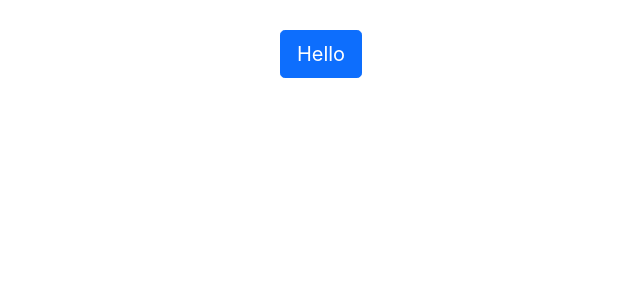
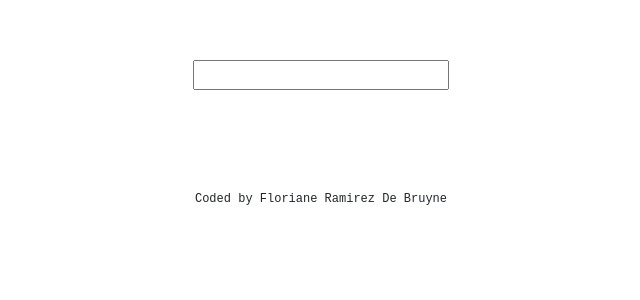
Before and after one commit to floradb26/dictionary-app, a React (Create React App) app: page / in a window 1280 px wide. Shown: the top 300 px of the page, without its empty margins (319-959 px from the left). Built offline with nearby package versions, Linux system fonts and the light colour scheme.

Commit message:
Added event

```diff
--- a/src/App.css
+++ b/src/App.css
@@ -1,4 +1,10 @@
 .App-header {
-  margin: 30px 0;
+  margin: 60px 0 100px 0;
   text-align: center;
 }
+
+.footer {
+  text-align: center;
+  font-family: monospace;
+  font-size: 12px;
+}
--- a/src/App.js
+++ b/src/App.js
@@ -1,11 +1,17 @@
 import './App.css';
+import Dictionary from "./Dictionary"
 
 export default function App() {
   return (
     <div className="App">
+      <div className="container">
       <header className="App-header">
-        <a href="/" className="btn btn-primary btn-lg" rel="noreferrer">Hello</a>
+        <main>
+        <Dictionary />
+      </main>
       </header>
+      <footer className="footer">Coded by Floriane Ramirez De Bruyne</footer>
+      </div>
     </div>
   );
 }
--- /dev/null
+++ b/src/Dictionary.css
@@ -0,0 +1,3 @@
+.Dictionary {
+    color: red;
+}
--- /dev/null
+++ b/src/Dictionary.js
@@ -0,0 +1,23 @@
+import React, { useState } from "react";
+import "./Dictionary.css"
+
+export default function Dictionary() {
+    let [keyword, setKeyword] = useState(null);
+
+    function search(event) {
+        event.preventDefault();
+        alert(`Searching for ${keyword}`);
+    }
+
+    function handleKeywordChange(event) {
+        setKeyword(event.target.value);
+    }
+
+    return (
+   <div className="Dictionary">
+    <form onSubmit={search}>
+        <input type="search" onChange={handleKeywordChange}/>
+    </form>
+   </div>
+   );
+}
```
